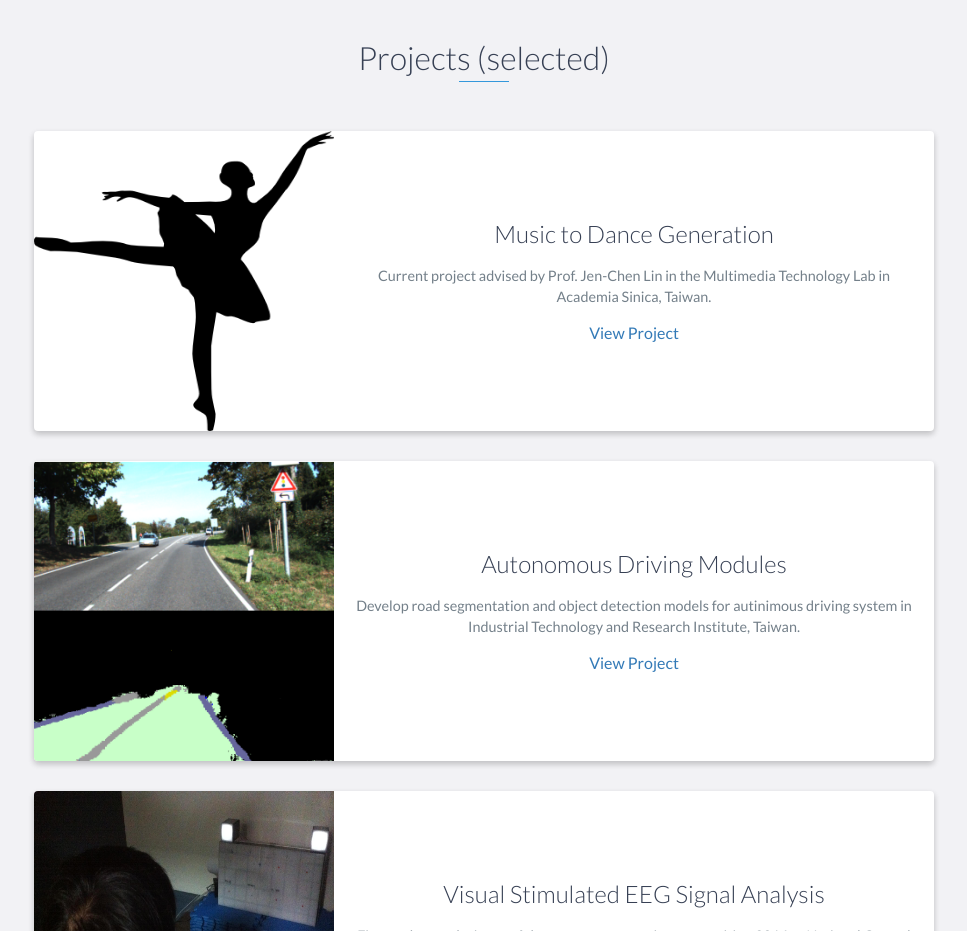
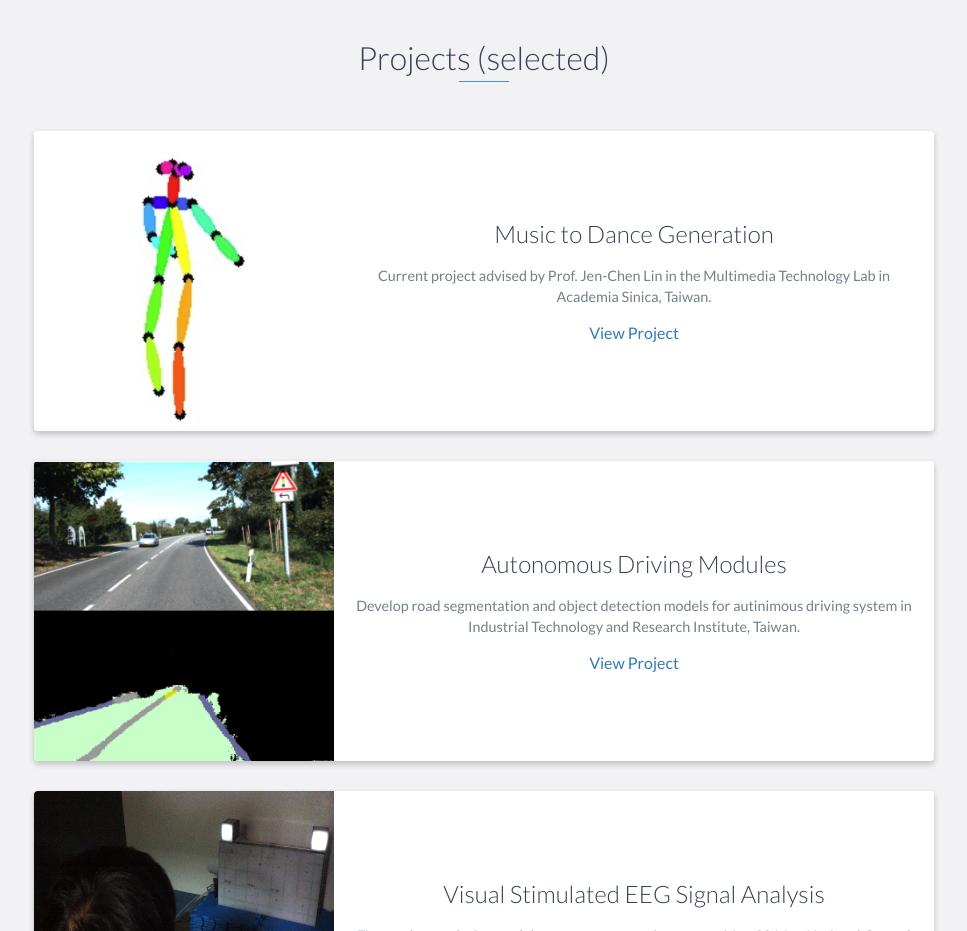
Before and after one commit to HsiaoYingLu/HsiaoYingLu.github.io, a website: page index.html in a window 1280 px wide. Shown: the part 1460-2391 px from the top of the page, without its empty margins (156-1123 px from the left). Drawn offline with nearby package versions, Linux system fonts and the light colour scheme.

Commit message:
Add files via upload

```diff
--- a/index.html
+++ b/index.html
@@ -6,8 +6,8 @@
     <meta http-equiv="X-UA-Compatible" content="IE=edge">
     <meta name="viewport" content="width=device-width, initial-scale=1">
     <title>Hsiao-Ying Lu</title>
-	<link rel="shortcut icon" href="favicon.ico" type="image/x-icon">
-	<link rel="icon" href="favicon.ico" type="image/x-icon">
+	<link rel="shortcut icon" href="images/bitbug_favicon.ico" type="image/x-icon">
+	<link rel="icon" href="images/bitbug_favicon.ico" type="image/x-icon">
     <link href="https://fonts.googleapis.com/css?family=Lato:300,400,700,900" rel="stylesheet">
     <link rel="stylesheet" href="libs/font-awesome/css/font-awesome.min.css">
     <link href="css/bootstrap.min.css" rel="stylesheet">
@@ -96,7 +96,7 @@
             <div class="row">
                 <div class="project shadow-large">
                     <div class="project-image">
-                        <img src="images/ballerina.png" width="300" height="300" />
+                        <img src="images/AS_cover.png" width="300" height="300" />
                     </div>
                     <!-- End .project-image -->
                     <div class="project-info">
```
Also changed, not shown: images/AS_cover.png (added), images/bitbug_favicon.ico (added).
